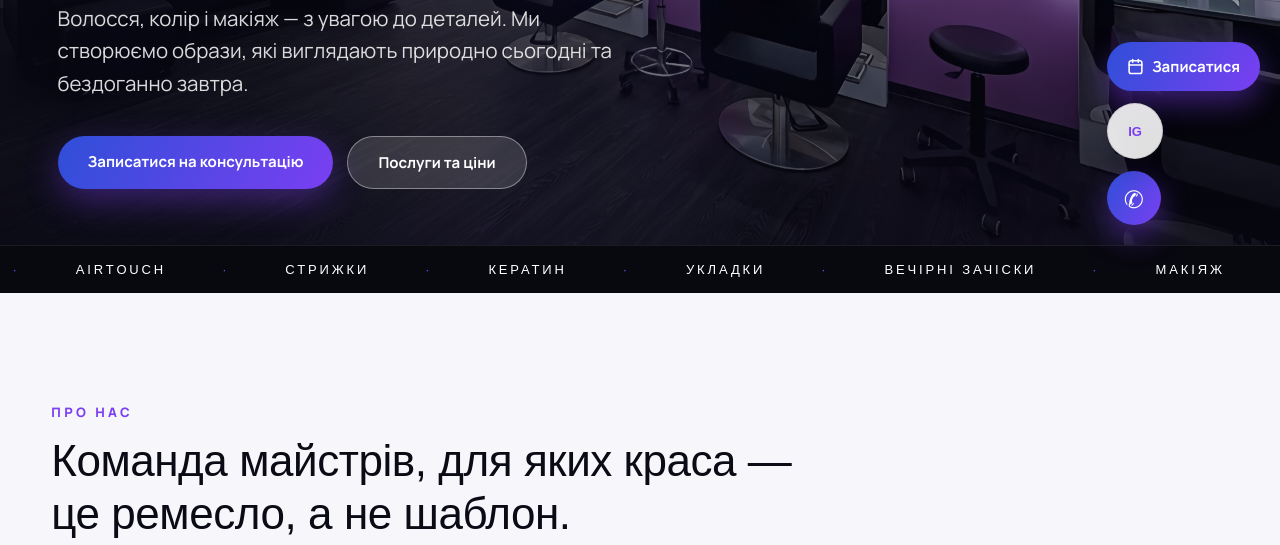
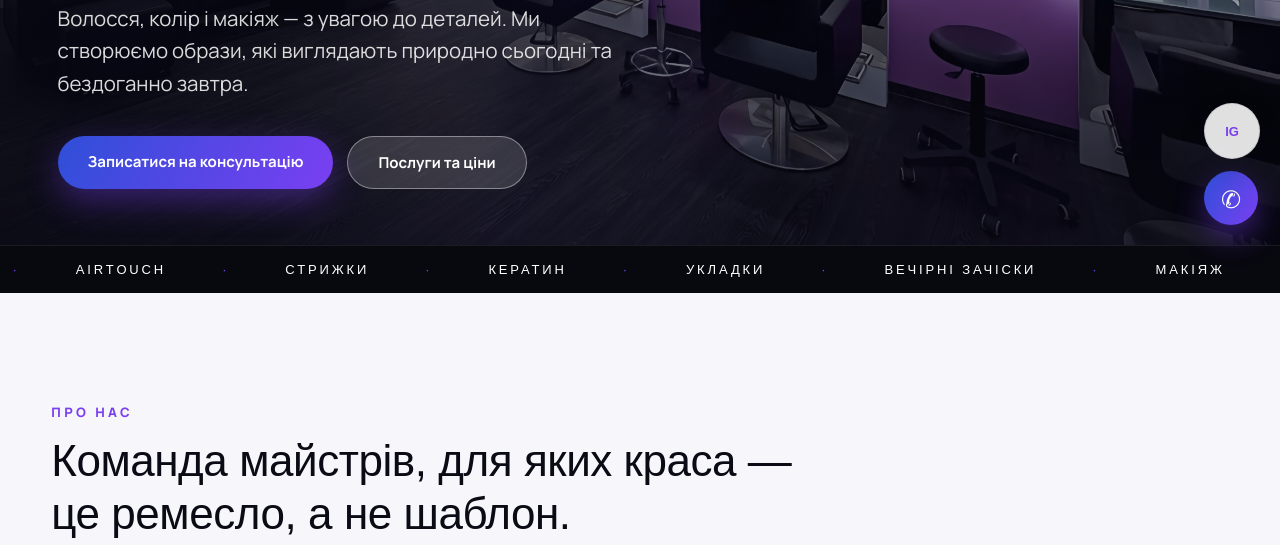
Before and after one commit to zhenyasichkar-ship-it/avrrora-salon, a website: page index.html in a window 1280 px wide. Shown: the part 555-1100 px from the top of the page. Drawn offline with Linux system fonts and the light colour scheme; a web font is replaced by a local one.

Commit message:
Booking: log DB errors, drop the floating pill
The API's catch blocks returned a generic 502 without logging the
underlying exception, leaving production failures undiagnosable — log
them now. Remove the floating "Записатися" pill per the owner; the hero
CTA and the Contacts form remain the entry points. site.js to ?v=6.

Co-Authored-By: Claude Fable 5 <noreply@anthropic.com>

```diff
--- a/api/booking.js
+++ b/api/booking.js
@@ -57,6 +57,7 @@ module.exports = async (req, res) => {
     if (String(e.message || '').includes('bookings_slot')) {
       return res.status(409).json({ error: 'Цей час щойно зайняли — оберіть, будь ласка, інший.' });
     }
+    console.error('DB error in booking:', e);
     return res.status(502).json({ error: 'Не вдалося зберегти запис — зателефонуйте нам, будь ласка.' });
   }
 
--- a/api/requests.js
+++ b/api/requests.js
@@ -36,6 +36,7 @@ module.exports = async (req, res) => {
 
     res.status(405).json({ error: 'Method not allowed' });
   } catch (e) {
+    console.error('DB error in requests:', e);
     res.status(502).json({ error: 'База даних недоступна' });
   }
 };
--- a/api/slots.js
+++ b/api/slots.js
@@ -14,6 +14,7 @@ module.exports = async (req, res) => {
     const rows = await sql`SELECT time FROM bookings WHERE date = ${date} AND status <> 'cancelled'`;
     res.status(200).json({ slots: SLOTS, taken: rows.map((r) => r.time) });
   } catch (e) {
+    console.error('DB error in slots:', e);
     res.status(502).json({ error: 'База даних недоступна' });
   }
 };
--- a/assets/site.js
+++ b/assets/site.js
@@ -100,21 +100,6 @@
     });
   }
 
-  // Floating "Записатися" pill above the IG/phone stack on every page.
-  function addBookingPill() {
-    if (document.getElementById('avr-book-pill')) return;
-    var stack = document.querySelector('div[style*="position:fixed"][style*="right:20px"][style*="bottom:20px"]');
-    if (!stack) return;
-    var a = document.createElement('a');
-    a.id = 'avr-book-pill';
-    a.href = document.getElementById('booking') ? '#booking' : 'contacts.html#booking';
-    a.setAttribute('style', 'display:flex;align-items:center;justify-content:center;gap:8px;padding:14px 20px;border-radius:100px;background:linear-gradient(120deg,#2f4fd8,#7a3ff2);color:#fff;font-family:\'Manrope\',sans-serif;font-weight:700;font-size:15px;box-shadow:0 12px 30px rgba(122,63,242,0.45);transition:transform .3s;white-space:nowrap;');
-    a.setAttribute('style-hover', 'color:#fff;transform:translateY(-3px);');
-    a.innerHTML = '<svg width="17" height="17" viewBox="0 0 24 24" fill="none" stroke="currentColor" stroke-width="2.2" stroke-linecap="round" stroke-linejoin="round" aria-hidden="true"><rect x="3" y="4" width="18" height="18" rx="3"/><line x1="16" y1="2" x2="16" y2="6"/><line x1="8" y1="2" x2="8" y2="6"/><line x1="3" y1="10" x2="21" y2="10"/></svg><span>Записатися</span>';
-    stack.insertBefore(a, stack.firstChild);
-    bindHover(stack);
-  }
-
   // Exposed so page scripts can re-bind after rendering dynamic content.
   window.Avrrora = {
     bindHover: bindHover,
@@ -125,7 +110,6 @@
   function init() {
     injectStyles();
     setupMobileNav();
-    addBookingPill();
     bindHover(document);
     bindReveal(document);
   }
--- a/index.html
+++ b/index.html
@@ -230,6 +230,6 @@ a{color:#2f4fd8;text-decoration:none;transition:color .3s;} a:hover{color:#7a3ff
   </div>
   <p style="width:min(1200px,92vw);margin:50px auto 0;font-size:12px;color:rgba(255,255,255,0.35);">© 2026 Avrrora. Усі права захищено.</p>
 </footer>
-<script src="assets/site.js?v=5"></script>
+<script src="assets/site.js?v=6"></script>
 </body>
 </html>
```
Also changed, not shown: 404.html (+1 -1 lines), about.html (+1 -1 lines), contacts.html (+1 -1 lines), faq.html (+1 -1 lines), services.html (+1 -1 lines), works.html (+1 -1 lines).
